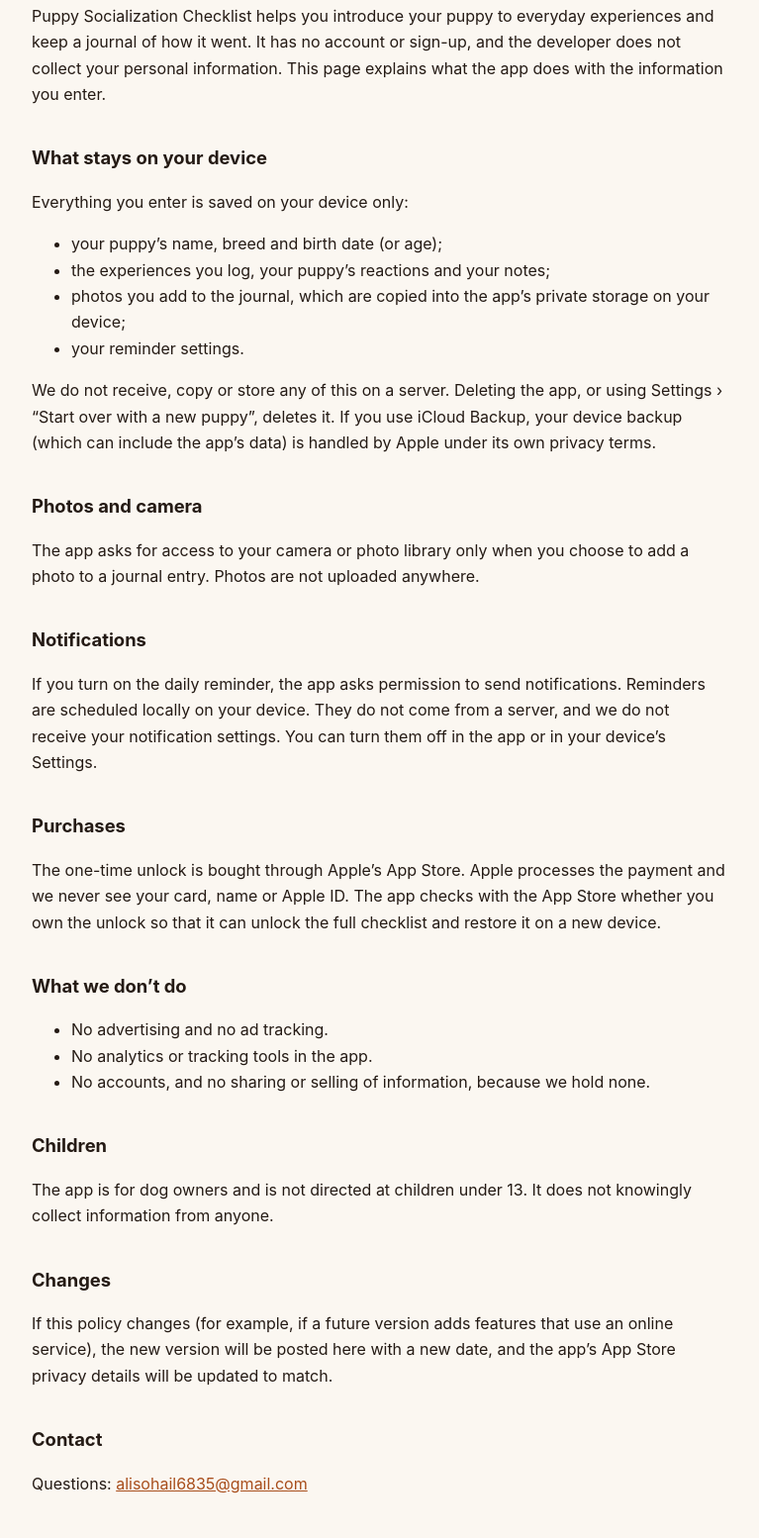
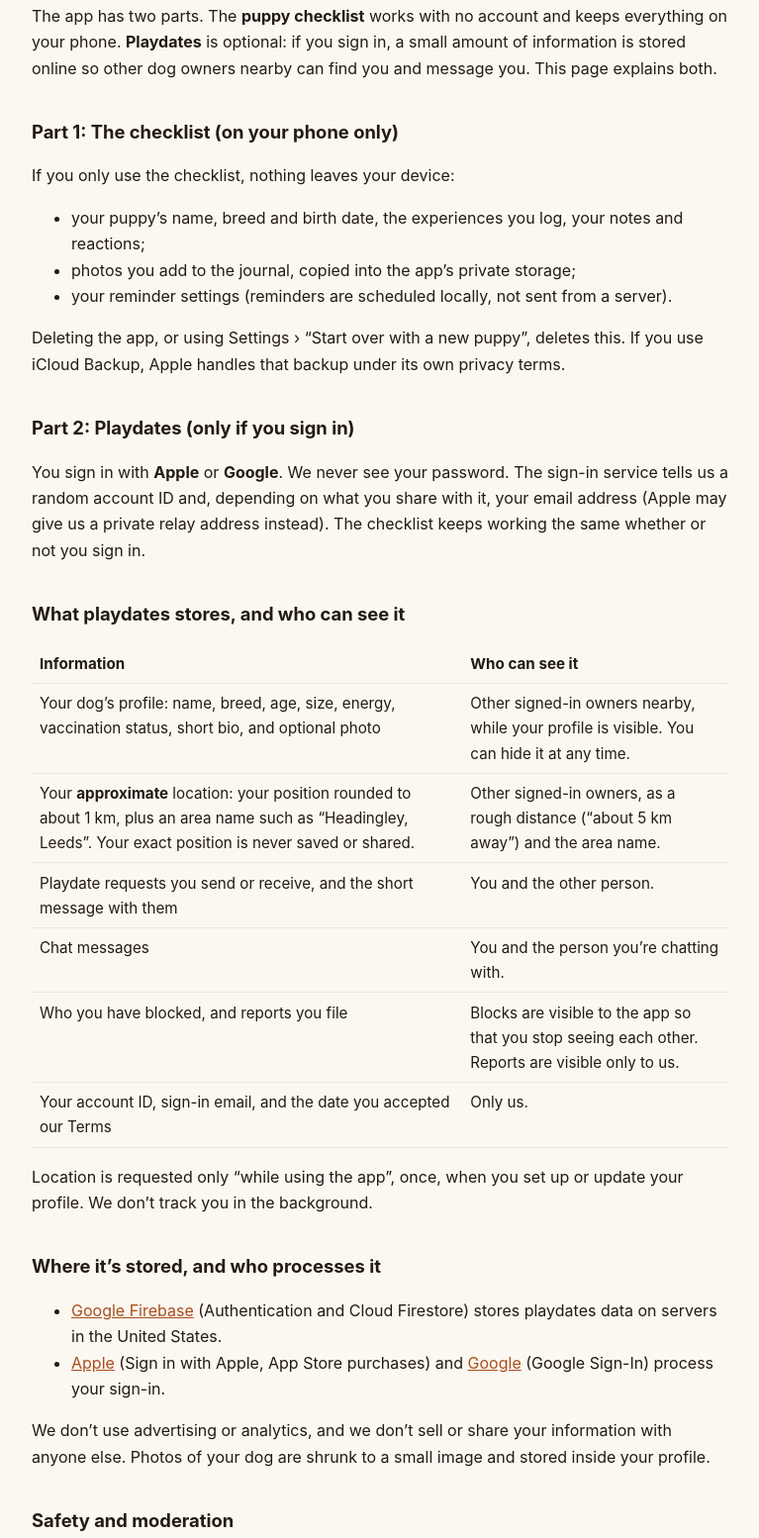
Before and after one commit to AliSohail683/AliSohail683.github.io, a plain HTML site: page puppychecklist/privacy/index.html in a window 1280 px wide. Shown: the part 154-1708 px from the top of the page at 99% size, without its empty margins (256-1023 px from the left). Drawn offline with Linux system fonts and the light colour scheme.

Commit message:
Puppy Checklist: playdates privacy, community rules and support
Co-Authored-By: Claude Sonnet 5.5 <noreply@anthropic.com>

```diff
--- a/puppychecklist/privacy/index.html
+++ b/puppychecklist/privacy/index.html
@@ -13,6 +13,8 @@
   h2 { font-size: 1.15rem; margin-top: 2.25rem; }
   .sub { color: #6E625A; margin-top: 0; }
   a { color: #A84E1C; }
+  table { border-collapse: collapse; width: 100%; font-size: .95rem; }
+  td, th { text-align: left; vertical-align: top; padding: .45rem .5rem; border-bottom: 1px solid #EEE6DC; }
   footer { margin-top: 3rem; color: #6E625A; font-size: .9rem; }
 </style>
 </head>
@@ -20,60 +22,74 @@
 <h1>Puppy Socialization Checklist — Privacy Policy</h1>
 <p class="sub">Last updated 24 November 2026</p>
 
-<p>Puppy Socialization Checklist helps you introduce your puppy to everyday
-experiences and keep a journal of how it went. It has no account or sign-up, and
-the developer does not collect your personal information. This page explains
-what the app does with the information you enter.</p>
+<p>The app has two parts. The <strong>puppy checklist</strong> works with no account and keeps
+everything on your phone. <strong>Playdates</strong> is optional: if you sign in, a small amount of
+information is stored online so other dog owners nearby can find you and message you. This page
+explains both.</p>
 
-<h2>What stays on your device</h2>
-<p>Everything you enter is saved on your device only:</p>
+<h2>Part 1: The checklist (on your phone only)</h2>
+<p>If you only use the checklist, nothing leaves your device:</p>
 <ul>
-  <li>your puppy’s name, breed and birth date (or age);</li>
-  <li>the experiences you log, your puppy’s reactions and your notes;</li>
-  <li>photos you add to the journal, which are copied into the app’s private
-      storage on your device;</li>
-  <li>your reminder settings.</li>
+  <li>your puppy’s name, breed and birth date, the experiences you log, your notes and reactions;</li>
+  <li>photos you add to the journal, copied into the app’s private storage;</li>
+  <li>your reminder settings (reminders are scheduled locally, not sent from a server).</li>
 </ul>
-<p>We do not receive, copy or store any of this on a server. Deleting the app, or
-using Settings › “Start over with a new puppy”, deletes it. If you use iCloud
-Backup, your device backup (which can include the app’s data) is handled by
-Apple under its own privacy terms.</p>
+<p>Deleting the app, or using Settings › “Start over with a new puppy”, deletes this. If you use iCloud
+Backup, Apple handles that backup under its own privacy terms.</p>
 
-<h2>Photos and camera</h2>
-<p>The app asks for access to your camera or photo library only when you choose
-to add a photo to a journal entry. Photos are not uploaded anywhere.</p>
+<h2>Part 2: Playdates (only if you sign in)</h2>
+<p>You sign in with <strong>Apple</strong> or <strong>Google</strong>. We never see your password. The
+sign-in service tells us a random account ID and, depending on what you share with it, your email
+address (Apple may give us a private relay address instead). The checklist keeps working the same
+whether or not you sign in.</p>
 
-<h2>Notifications</h2>
-<p>If you turn on the daily reminder, the app asks permission to send
-notifications. Reminders are scheduled locally on your device. They do not come
-from a server, and we do not receive your notification settings. You can turn them
-off in the app or in your device’s Settings.</p>
+<h2>What playdates stores, and who can see it</h2>
+<table>
+  <tr><th>Information</th><th>Who can see it</th></tr>
+  <tr><td>Your dog’s profile: name, breed, age, size, energy, vaccination status, short bio, and optional photo</td><td>Other signed-in owners nearby, while your profile is visible. You can hide it at any time.</td></tr>
+  <tr><td>Your <strong>approximate</strong> location: your position rounded to about 1&nbsp;km, plus an area name such as “Headingley, Leeds”. Your exact position is never saved or shared.</td><td>Other signed-in owners, as a rough distance (“about 5 km away”) and the area name.</td></tr>
+  <tr><td>Playdate requests you send or receive, and the short message with them</td><td>You and the other person.</td></tr>
+  <tr><td>Chat messages</td><td>You and the person you’re chatting with.</td></tr>
+  <tr><td>Who you have blocked, and reports you file</td><td>Blocks are visible to the app so that you stop seeing each other. Reports are visible only to us.</td></tr>
+  <tr><td>Your account ID, sign-in email, and the date you accepted our Terms</td><td>Only us.</td></tr>
+</table>
+<p>Location is requested only “while using the app”, once, when you set up or update your profile. We
+don’t track you in the background.</p>
+
+<h2>Where it’s stored, and who processes it</h2>
+<ul>
+  <li><a href="https://firebase.google.com/support/privacy">Google Firebase</a> (Authentication and Cloud Firestore) stores playdates data on servers in the United States.</li>
+  <li><a href="https://www.apple.com/legal/privacy/">Apple</a> (Sign in with Apple, App Store purchases) and <a href="https://policies.google.com/privacy">Google</a> (Google Sign-In) process your sign-in.</li>
+</ul>
+<p>We don’t use advertising or analytics, and we don’t sell or share your information with anyone else.
+Photos of your dog are shrunk to a small image and stored inside your profile.</p>
+
+<h2>Safety and moderation</h2>
+<p>Anyone can report or block another person. We review reports and may remove content or accounts
+that break the Community Rules in our Terms. Reports (who reported whom, why, and where) are kept for
+as long as needed to keep people safe, even after either person deletes their account.</p>
+
+<h2>Keeping and deleting your information</h2>
+<p>You can edit your profile, hide it, or delete your playdates account at any time in the app:
+<strong>Playdates › Me › Delete my playdates account</strong>. This permanently deletes your dog’s
+profile, requests, chats, blocks and sign-in. For Sign in with Apple, we also revoke the connection
+to this app. Your checklist on your phone is not affected. You can also email us to ask for deletion.
+Chats are shared with the other person, so deleting your account ends those chats for both of you.</p>
 
 <h2>Purchases</h2>
-<p>The one-time unlock is bought through Apple’s App Store. Apple processes the
-payment and we never see your card, name or Apple ID. The app checks with the
-App Store whether you own the unlock so that it can unlock the full checklist and
-restore it on a new device.</p>
-
-<h2>What we don’t do</h2>
-<ul>
-  <li>No advertising and no ad tracking.</li>
-  <li>No analytics or tracking tools in the app.</li>
-  <li>No accounts, and no sharing or selling of information, because we hold
-      none.</li>
-</ul>
+<p>The one-time unlock is bought through Apple’s App Store. Apple processes the payment and we never
+see your card, name or Apple ID. The app only checks with the App Store that you own the unlock.</p>
 
 <h2>Children</h2>
-<p>The app is for dog owners and is not directed at children under 13. It does
-not knowingly collect information from anyone.</p>
+<p>The checklist is for dog owners and does not knowingly collect information from children under 13.
+Playdates is for adults aged 18 or over, and we don’t knowingly allow anyone younger to use it.</p>
 
 <h2>Changes</h2>
-<p>If this policy changes (for example, if a future version adds features that
-use an online service), the new version will be posted here with a new date, and
-the app’s App Store privacy details will be updated to match.</p>
+<p>If this policy changes, the new version will be posted here with a new date, and the app’s App Store
+privacy details will be kept in line with it.</p>
 
 <h2>Contact</h2>
-<p>Questions: <a href="mailto:alisohail6835@gmail.com">alisohail6835@gmail.com</a></p>
+<p>Questions or deletion requests: <a href="mailto:alisohail6835@gmail.com">alisohail6835@gmail.com</a></p>
 
 <footer><a href="../">Puppy Socialization Checklist</a> · <a href="../terms/">Terms of Use</a></footer>
 </body>
```
Also changed, not shown: puppychecklist/index.html (+12 -0 lines), puppychecklist/terms/index.html (+26 -2 lines).
